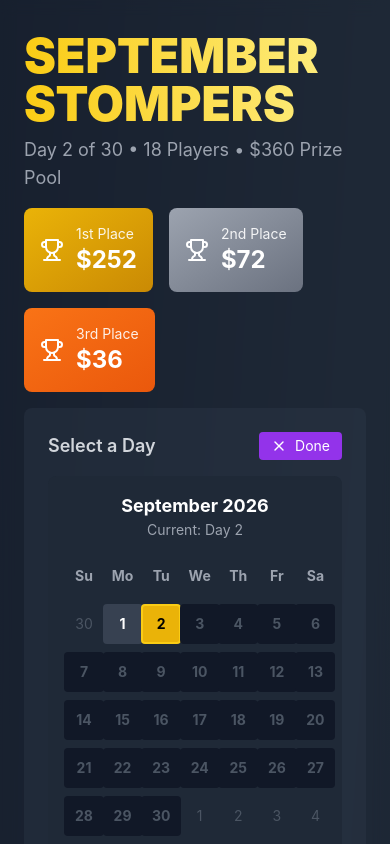
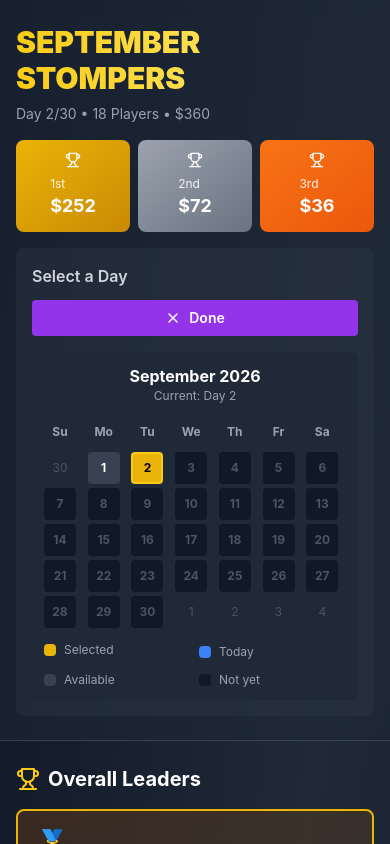
Before and after one commit to randytheshiv/september-stompers, a Next.js app: page / in a window 390 px wide. Both pictures are taken after a click on the button "Edit Names". Shown: the top 844 px of the page. Built offline with nearby package versions, Linux system fonts and the light colour scheme; no server answers.

Commit message:
Update index.js

```diff
--- a/pages/index.js
+++ b/pages/index.js
@@ -361,24 +361,24 @@ export default function StompersApp() {
       <div className="min-h-screen bg-gradient-to-br from-gray-900 via-gray-800 to-gray-900 text-white">
         {/* Header */}
         <div className="border-b border-gray-700 bg-gray-800/50 backdrop-blur">
-          <div className="max-w-7xl mx-auto px-6 py-8">
-            <div className="flex justify-between items-start mb-4">
-              <div>
-                <h1 className="text-5xl font-black mb-2 bg-gradient-to-r from-yellow-400 to-yellow-200 bg-clip-text text-transparent">
+          <div className="max-w-7xl mx-auto px-4 md:px-6 py-6 md:py-8">
+            <div className="flex flex-col md:flex-row justify-between items-start gap-4 mb-4">
+              <div className="flex-1">
+                <h1 className="text-3xl md:text-5xl font-black mb-2 bg-gradient-to-r from-yellow-400 to-yellow-200 bg-clip-text text-transparent">
                   SEPTEMBER STOMPERS
                 </h1>
-                <p className="text-gray-400 text-lg">
-                  Day {data.challenge.currentDay} of {data.challenge.totalDays} • {data.players.length} Players • ${data.challenge.prizePool} Prize Pool
+                <p className="text-gray-400 text-sm md:text-lg">
+                  Day {data.challenge.currentDay}/{data.challenge.totalDays} • {data.players.length} Players • ${data.challenge.prizePool}
                 </p>
               </div>
 
               {/* Weather Display */}
               {currentWeather && (
-                <div className="bg-gradient-to-br from-blue-500 to-blue-600 rounded-lg p-6 text-right relative group">
-                  <div className="text-4xl mb-2">{currentWeather.emoji}</div>
-                  <div className="text-white font-bold mb-1">{currentWeather.condition}</div>
-                  <div className="text-2xl text-blue-100 font-bold">{currentWeather.temp}°F</div>
-                  <div className="text-sm text-blue-200">Humidity: {currentWeather.humidity}%</div>
+                <div className="bg-gradient-to-br from-blue-500 to-blue-600 rounded-lg p-4 md:p-6 text-center md:text-right relative group w-full md:w-auto">
+                  <div className="text-3xl md:text-4xl mb-2">{currentWeather.emoji}</div>
+                  <div className="text-white font-bold text-sm md:text-base mb-1">{currentWeather.condition}</div>
+                  <div className="text-xl md:text-2xl text-blue-100 font-bold">{currentWeather.temp}°F</div>
+                  <div className="text-xs md:text-sm text-blue-200">Humidity: {currentWeather.humidity}%</div>
 
                   <button
                     onClick={handleRefreshWeather}
@@ -393,37 +393,40 @@ export default function StompersApp() {
             </div>
 
             {/* Prize Breakdown */}
-            <div className="flex gap-4 flex-wrap mb-4">
-              <div className="bg-gradient-to-br from-yellow-500 to-yellow-600 rounded-lg p-4 flex items-center gap-3">
-                <Trophy size={24} />
+            <div className="grid grid-cols-3 gap-2 md:flex md:gap-4 mb-4">
+              <div className="bg-gradient-to-br from-yellow-500 to-yellow-600 rounded-lg p-3 md:p-4 flex flex-col md:flex-row items-center gap-2 md:gap-3">
+                <Trophy size={20} className="md:block hidden" />
+                <Trophy size={16} className="md:hidden" />
                 <div>
-                  <div className="text-sm opacity-90">1st Place</div>
-                  <div className="text-2xl font-bold">${data.challenge.prizes['1st']}</div>
+                  <div className="text-xs md:text-sm opacity-90">1st</div>
+                  <div className="text-lg md:text-2xl font-bold">${data.challenge.prizes['1st']}</div>
                 </div>
               </div>
-              <div className="bg-gradient-to-br from-gray-400 to-gray-500 rounded-lg p-4 flex items-center gap-3">
-                <Trophy size={24} />
+              <div className="bg-gradient-to-br from-gray-400 to-gray-500 rounded-lg p-3 md:p-4 flex flex-col md:flex-row items-center gap-2 md:gap-3">
+                <Trophy size={20} className="md:block hidden" />
+                <Trophy size={16} className="md:hidden" />
                 <div>
-                  <div className="text-sm opacity-90">2nd Place</div>
-                  <div className="text-2xl font-bold">${data.challenge.prizes['2nd']}</div>
+                  <div className="text-xs md:text-sm opacity-90">2nd</div>
+                  <div className="text-lg md:text-2xl font-bold">${data.challenge.prizes['2nd']}</div>
                 </div>
               </div>
-              <div className="bg-gradient-to-br from-orange-500 to-orange-600 rounded-lg p-4 flex items-center gap-3">
-                <Trophy size={24} />
+              <div className="bg-gradient-to-br from-orange-500 to-orange-600 rounded-lg p-3 md:p-4 flex flex-col md:flex-row items-center gap-2 md:gap-3">
+                <Trophy size={20} className="md:block hidden" />
+                <Trophy size={16} className="md:hidden" />
                 <div>
-                  <div className="text-sm opacity-90">3rd Place</div>
-                  <div className="text-2xl font-bold">${data.challenge.prizes['3rd']}</div>
+                  <div className="text-xs md:text-sm opacity-90">3rd</div>
+                  <div className="text-lg md:text-2xl font-bold">${data.challenge.prizes['3rd']}</div>
                 </div>
               </div>
             </div>
 
             {/* Calendar Day Selector */}
-            <div className="bg-gray-700/30 rounded-lg p-6">
-              <div className="flex justify-between items-center mb-4">
-                <p className="text-gray-300 font-semibold text-lg">Select a Day</p>
+            <div className="bg-gray-700/30 rounded-lg p-4 md:p-6">
+              <div className="flex flex-col md:flex-row justify-between items-start md:items-center gap-3 md:gap-0 mb-4">
+                <p className="text-gray-300 font-semibold text-base md:text-lg">Select a Day</p>
                 <button
                   onClick={() => setEditingNames(!editingNames)}
-                  className="flex items-center gap-2 px-3 py-1 bg-purple-600 hover:bg-purple-700 rounded text-sm"
+                  className="w-full md:w-auto flex items-center justify-center gap-2 px-4 py-2 md:px-3 md:py-1 bg-purple-600 hover:bg-purple-700 rounded text-sm font-semibold"
                 >
                   {editingNames ? <X size={16} /> : <Edit2 size={16} />}
                   {editingNames ? 'Done' : 'Edit Names'}
@@ -431,17 +434,17 @@ export default function StompersApp() {
               </div>
 
               {/* Calendar Display */}
-              <div className="bg-gray-800 rounded-lg p-4 inline-block">
-                <div className="text-center mb-4">
-                  <h3 className="text-white font-bold text-lg">September 2026</h3>
-                  <p className="text-gray-400 text-sm">Current: Day {data.challenge.currentDay}</p>
+              <div className="bg-gray-800 rounded-lg p-3 md:p-4 overflow-x-auto">
+                <div className="text-center mb-3 md:mb-4">
+                  <h3 className="text-white font-bold text-base md:text-lg">September 2026</h3>
+                  <p className="text-gray-400 text-xs md:text-sm">Current: Day {data.challenge.currentDay}</p>
                 </div>
 
                 {/* Calendar Grid */}
-                <div className="grid grid-cols-7 gap-2">
+                <div className="grid grid-cols-7 gap-1 md:gap-2 min-w-max md:min-w-full">
                   {/* Day headers */}
                   {['Su', 'Mo', 'Tu', 'We', 'Th', 'Fr', 'Sa'].map(day => (
-                    <div key={day} className="text-center text-gray-400 font-bold text-sm w-10 h-10 flex items-center justify-center">
+                    <div key={day} className="text-center text-gray-400 font-bold text-xs md:text-sm w-8 h-8 md:w-10 md:h-10 flex items-center justify-center">
                       {day}
                     </div>
                   ))}
@@ -456,7 +459,7 @@ export default function StompersApp() {
                     if (i < 1) {
                       // Previous month days
                       return (
-                        <div key={`prev-${i}`} className="text-center text-gray-600 text-sm w-10 h-10 flex items-center justify-center">
+                        <div key={`prev-${i}`} className="text-center text-gray-600 text-xs md:text-sm w-8 h-8 md:w-10 md:h-10 flex items-center justify-center">
                           {30 + i}
                         </div>
                       );
@@ -472,13 +475,13 @@ export default function StompersApp() {
                           key={day}
                           onClick={() => isAvailable && setSelectedDay(day)}
                           disabled={!isAvailable}
-                          className={`text-center text-sm font-bold w-10 h-10 rounded flex items-center justify-center transition ${
+                          className={`text-center text-xs md:text-sm font-bold w-8 h-8 md:w-10 md:h-10 rounded flex items-center justify-center transition active:scale-95 ${
                             isSelected
                               ? 'bg-yellow-500 text-black border-2 border-yellow-400'
                               : isToday
                               ? 'bg-blue-500 text-white'
                               : isAvailable
-                              ? 'bg-gray-700 text-white hover:bg-gray-600 cursor-pointer'
+                              ? 'bg-gray-700 text-white active:bg-gray-600 cursor-pointer'
                               : 'bg-gray-900 text-gray-600 cursor-not-allowed'
                           }`}
                         >
@@ -488,7 +491,7 @@ export default function StompersApp() {
                     } else {
                       // Next month days
                       return (
-                        <div key={`next-${i}`} className="text-center text-gray-600 text-sm w-10 h-10 flex items-center justify-center">
+                        <div key={`next-${i}`} className="text-center text-gray-600 text-xs md:text-sm w-8 h-8 md:w-10 md:h-10 flex items-center justify-center">
                           {i - 30}
                         </div>
                       );
@@ -497,21 +500,21 @@ export default function StompersApp() {
                 </div>
 
                 {/* Legend */}
-                <div className="mt-4 text-xs text-gray-400 space-y-1">
+                <div className="mt-3 md:mt-4 text-xs md:text-sm text-gray-400 space-y-1 grid grid-cols-2 md:grid-cols-4 gap-2 md:gap-0">
                   <div className="flex items-center gap-2">
-                    <div className="w-4 h-4 bg-yellow-500 rounded"></div>
-                    <span>Selected day</span>
+                    <div className="w-3 h-3 md:w-4 md:h-4 bg-yellow-500 rounded"></div>
+                    <span>Selected</span>
                   </div>
                   <div className="flex items-center gap-2">
-                    <div className="w-4 h-4 bg-blue-500 rounded"></div>
+                    <div className="w-3 h-3 md:w-4 md:h-4 bg-blue-500 rounded"></div>
                     <span>Today</span>
                   </div>
                   <div className="flex items-center gap-2">
-                    <div className="w-4 h-4 bg-gray-700 rounded"></div>
+                    <div className="w-3 h-3 md:w-4 md:h-4 bg-gray-700 rounded"></div>
                     <span>Available</span>
                   </div>
                   <div className="flex items-center gap-2">
-                    <div className="w-4 h-4 bg-gray-900 rounded"></div>
+                    <div className="w-3 h-3 md:w-4 md:h-4 bg-gray-900 rounded"></div>
                     <span>Not yet</span>
                   </div>
                 </div>
@@ -521,18 +524,18 @@ export default function StompersApp() {
         </div>
 
         {/* Main Content */}
-        <div className="max-w-7xl mx-auto px-6 py-8">
+        <div className="w-full mx-auto px-4 md:px-6 py-6 md:py-8 max-w-7xl">
           {/* Top 3 Podium */}
-          <div className="mb-12">
-            <h2 className="text-2xl font-bold mb-6 flex items-center gap-2">
-              <Trophy className="text-yellow-400" />
-              Current Overall Leaders
+          <div className="mb-8 md:mb-12">
+            <h2 className="text-xl md:text-2xl font-bold mb-4 md:mb-6 flex items-center gap-2">
+              <Trophy className="text-yellow-400" size={24} />
+              Overall Leaders
             </h2>
-            <div className="grid grid-cols-1 md:grid-cols-3 gap-4 mb-8">
+            <div className="grid grid-cols-1 md:grid-cols-3 gap-3 md:gap-4 mb-6 md:mb-8">
               {rankings.slice(0, 3).map((player, idx) => (
                 <div
                   key={player.name}
-                  className={`rounded-lg p-6 border-2 ${
+                  className={`rounded-lg p-4 md:p-6 border-2 ${
                     idx === 0
                       ? 'bg-gradient-to-br from-yellow-900/40 to-yellow-800/20 border-yellow-500 md:scale-105'
                       : idx === 1
@@ -540,15 +543,15 @@ export default function StompersApp() {
                       : 'bg-gradient-to-br from-orange-900/40 to-orange-800/20 border-orange-500'
                   }`}
                 >
-                  <div className="text-4xl mb-2">{getMedalEmoji(idx + 1)}</div>
-                  <div className="text-xl font-bold mb-1">{getDisplayName(player.name)}</div>
-                  <div className="text-3xl font-black text-yellow-300 mb-2">
-                    {player.total.toLocaleString()} steps
+                  <div className="text-3xl md:text-4xl mb-2">{getMedalEmoji(idx + 1)}</div>
+                  <div className="text-lg md:text-xl font-bold mb-1 break-words">{getDisplayName(player.name)}</div>
+                  <div className="text-2xl md:text-3xl font-black text-yellow-300 mb-2">
+                    {player.total.toLocaleString()}
                   </div>
-                  <div className="text-sm text-gray-300 mb-2">
+                  <div className="text-xs md:text-sm text-gray-300 mb-2 leading-tight">
                     {getUniqueDistance(rankings.indexOf(player), player.total)}
                   </div>
-                  <div className={`text-lg font-bold ${
+                  <div className={`text-base md:text-lg font-bold ${
                     idx === 0 ? 'text-yellow-400' : idx === 1 ? 'text-gray-300' : 'text-orange-400'
                   }`}>
                     ${player.prize}
@@ -559,21 +562,21 @@ export default function StompersApp() {
           </div>
 
           {/* Cumulative Chart */}
-          <div className="bg-gray-800/50 backdrop-blur border border-gray-700 rounded-lg p-6 mb-12">
-            <h2 className="text-2xl font-bold mb-6 flex items-center gap-2">
-              <TrendingUp className="text-blue-400" />
-              Cumulative Progress (All Days)
+          <div className="bg-gray-800/50 backdrop-blur border border-gray-700 rounded-lg p-4 md:p-6 mb-8 md:mb-12">
+            <h2 className="text-lg md:text-2xl font-bold mb-4 md:mb-6 flex items-center gap-2">
+              <TrendingUp className="text-blue-400" size={24} />
+              Progress Trend
             </h2>
-            <ResponsiveContainer width="100%" height={400}>
-              <LineChart data={chartData} margin={{ top: 5, right: 30, left: 0, bottom: 5 }}>
+            <ResponsiveContainer width="100%" height={300}>
+              <LineChart data={chartData} margin={{ top: 5, right: 15, left: -20, bottom: 5 }}>
                 <CartesianGrid strokeDasharray="3 3" stroke="#444" />
-                <XAxis dataKey="day" stroke="#888" tick={{ fontSize: 12 }} />
-                <YAxis stroke="#888" />
+                <XAxis dataKey="day" stroke="#888" tick={{ fontSize: 10 }} />
+                <YAxis stroke="#888" tick={{ fontSize: 10 }} />
                 <Tooltip
-                  contentStyle={{ backgroundColor: '#1f2937', border: '1px solid #444', borderRadius: '8px' }}
+                  contentStyle={{ backgroundColor: '#1f2937', border: '1px solid #444', borderRadius: '8px', fontSize: '12px' }}
                   labelStyle={{ color: '#fff' }}
                 />
-                <Legend />
+                <Legend wrapperStyle={{ fontSize: '12px' }} />
                 {rankings.slice(0, 6).map((player, idx) => (
                   <Line
                     key={player.name}
@@ -587,20 +590,20 @@ export default function StompersApp() {
                 ))}
               </LineChart>
             </ResponsiveContainer>
-            <p className="text-gray-400 text-sm mt-4">Showing cumulative totals for top 6 players</p>
+            <p className="text-gray-400 text-xs md:text-sm mt-4">Top 6 players • Cumulative totals</p>
           </div>
 
           {/* Daily Steps for Selected Day */}
-          <div className="bg-gray-800/50 backdrop-blur border border-gray-700 rounded-lg p-6 mb-12">
-            <h2 className="text-2xl font-bold mb-6">Steps on Day {selectedDay}</h2>
-            <div className="overflow-x-auto">
-              <table className="w-full">
+          <div className="bg-gray-800/50 backdrop-blur border border-gray-700 rounded-lg p-4 md:p-6 mb-8 md:mb-12">
+            <h2 className="text-lg md:text-2xl font-bold mb-4 md:mb-6">Day {selectedDay} Steps</h2>
+            <div className="overflow-x-auto -mx-4 md:mx-0 md:overflow-visible">
+              <table className="w-full text-sm md:text-base">
                 <thead>
                   <tr className="border-b border-gray-700 bg-gray-900/50">
-                    <th className="px-6 py-3 text-left text-gray-400 font-semibold">Rank</th>
-                    <th className="px-6 py-3 text-left text-gray-400 font-semibold">Player Name</th>
-                    <th className="px-6 py-3 text-right text-gray-400 font-semibold">Day {selectedDay} Steps</th>
-                    <th className="px-6 py-3 text-right text-gray-400 font-semibold">Cumulative Total</th>
+                    <th className="px-3 md:px-6 py-2 md:py-3 text-left text-gray-400 font-semibold text-xs md:text-sm">#</th>
+                    <th className="px-3 md:px-6 py-2 md:py-3 text-left text-gray-400 font-semibold text-xs md:text-sm">Name</th>
+                    <th className="px-3 md:px-6 py-2 md:py-3 text-right text-gray-400 font-semibold text-xs md:text-sm">Today</th>
+                    <th className="px-3 md:px-6 py-2 md:py-3 text-right text-gray-400 font-semibold text-xs md:text-sm">Total</th>
                   </tr>
                 </thead>
                 <tbody>
@@ -609,25 +612,25 @@ export default function StompersApp() {
                       key={player.name}
                       className="border-b border-gray-700 hover:bg-gray-700/30 transition"
                     >
-                      <td className="px-6 py-4">
-                        <span className="font-bold text-gray-300">{idx + 1}</span>
+                      <td className="px-3 md:px-6 py-2 md:py-4">
+                        <span className="font-bold text-gray-300 text-xs md:text-base">{idx + 1}</span>
                       </td>
-                      <td className="px-6 py-4">
+                      <td className="px-3 md:px-6 py-2 md:py-4">
                         {editingNames ? (
                           <input
                             type="text"
                             value={editedNames[player.name] || player.name}
                             onChange={(e) => handleNameEdit(player.name, e.target.value)}
-                            className="bg-gray-700 text-white px-2 py-1 rounded w-full"
+                            className="bg-gray-700 text-white px-2 py-1 rounded w-full text-xs md:text-sm"
                           />
                         ) : (
-                          <span className="font-semibold">{player.displayName}</span>
+                          <span className="font-semibold text-xs md:text-base truncate">{player.displayName}</span>
                         )}
                       </td>
-                      <td className="px-6 py-4 text-right text-cyan-400 font-bold">
-                        {player.steps.toLocaleString()}
+                      <td className="px-3 md:px-6 py-2 md:py-4 text-right text-cyan-400 font-bold text-xs md:text-base">
+                        {(player.steps || 0).toLocaleString()}
                       </td>
-                      <td className="px-6 py-4 text-right text-yellow-300 font-bold">
+                      <td className="px-3 md:px-6 py-2 md:py-4 text-right text-yellow-300 font-bold text-xs md:text-base">
                         {player.cumulative.toLocaleString()}
                       </td>
                     </tr>
@@ -639,18 +642,18 @@ export default function StompersApp() {
 
           {/* Overall Leaderboard */}
           <div className="bg-gray-800/50 backdrop-blur border border-gray-700 rounded-lg overflow-hidden">
-            <div className="p-6 border-b border-gray-700">
-              <h2 className="text-2xl font-bold">Cumulative Leaderboard</h2>
+            <div className="p-4 md:p-6 border-b border-gray-700">
+              <h2 className="text-lg md:text-2xl font-bold">Cumulative Leaderboard</h2>
             </div>
-            <div className="overflow-x-auto">
-              <table className="w-full">
+            <div className="overflow-x-auto -mx-4 md:mx-0 md:overflow-visible">
+              <table className="w-full text-sm md:text-base">
                 <thead>
                   <tr className="border-b border-gray-700 bg-gray-900/50">
-                    <th className="px-6 py-3 text-left text-gray-400 font-semibold">Rank</th>
-                    <th className="px-6 py-3 text-left text-gray-400 font-semibold">Player</th>
-                    <th className="px-6 py-3 text-right text-gray-400 font-semibold">Total Steps</th>
-                    <th className="px-6 py-3 text-left text-gray-400 font-semibold">Fun Fact</th>
-                    <th className="px-6 py-3 text-right text-gray-400 font-semibold">Prize</th>
+                    <th className="px-3 md:px-6 py-2 md:py-3 text-left text-gray-400 font-semibold text-xs md:text-sm">#</th>
+                    <th className="px-3 md:px-6 py-2 md:py-3 text-left text-gray-400 font-semibold text-xs md:text-sm">Player</th>
+                    <th className="px-3 md:px-6 py-2 md:py-3 text-right text-gray-400 font-semibold text-xs md:text-sm hidden md:table-cell">Steps</th>
+                    <th className="px-3 md:px-6 py-2 md:py-3 text-left text-gray-400 font-semibold text-xs md:text-sm hidden lg:table-cell">Fact</th>
+                    <th className="px-3 md:px-6 py-2 md:py-3 text-right text-gray-400 font-semibold text-xs md:text-sm">Prize</th>
                   </tr>
                 </thead>
                 <tbody>
@@ -661,21 +664,26 @@ export default function StompersApp() {
                         idx < 3 ? 'bg-gray-700/20' : ''
                       }`}
                     >
-                      <td className="px-6 py-4">
-                        <span className="text-lg font-bold">
+                      <td className="px-3 md:px-6 py-2 md:py-4">
+                        <span className="text-base md:text-lg font-bold">
                           {getMedalEmoji(idx + 1)}
                         </span>
                       </td>
-                      <td className="px-6 py-4 font-semibold">{getDisplayName(player.name)}</td>
-                      <td className="px-6 py-4 text-right text-yellow-300 font-bold">
+                      <td className="px-3 md:px-6 py-2 md:py-4 font-semibold text-xs md:text-base">
+                        <div className="truncate">{getDisplayName(player.name)}</div>
+                        <div className="text-yellow-300 text-xs md:hidden font-bold">
+                          {player.total.toLocaleString()}
+                        </div>
+                      </td>
+                      <td className="px-3 md:px-6 py-2 md:py-4 text-right text-yellow-300 font-bold text-xs md:text-base hidden md:table-cell">
                         {player.total.toLocaleString()}
                       </td>
-                      <td className="px-6 py-4 text-left text-sm text-gray-300">
+                      <td className="px-3 md:px-6 py-2 md:py-4 text-left text-xs md:text-sm text-gray-300 hidden lg:table-cell">
                         {getUniqueDistance(idx, player.total)}
                       </td>
-                      <td className="px-6 py-4 text-right">
+                      <td className="px-3 md:px-6 py-2 md:py-4 text-right">
                         {player.prize > 0 ? (
-                          <span className="font-bold text-green-400">${player.prize}</span>
+                          <span className="font-bold text-green-400 text-xs md:text-base">${player.prize}</span>
                         ) : (
                           <span className="text-gray-500">-</span>
                         )}
@@ -688,8 +696,8 @@ export default function StompersApp() {
           </div>
 
           {/* Footer */}
-          <div className="mt-12 text-center text-gray-500 text-sm border-t border-gray-700 pt-8">
-            <p>Updated: Day {data.challenge.currentDay} • Next update: Tomorrow at 9:00pm</p>
+          <div className="mt-8 md:mt-12 text-center text-gray-500 text-xs md:text-sm border-t border-gray-700 pt-6 md:pt-8 pb-4">
+            <p>Day {data.challenge.currentDay} • Update: 9:00pm</p>
             <p className="mt-2">Good luck, Stompers! 👟⚡</p>
           </div>
         </div>
```
